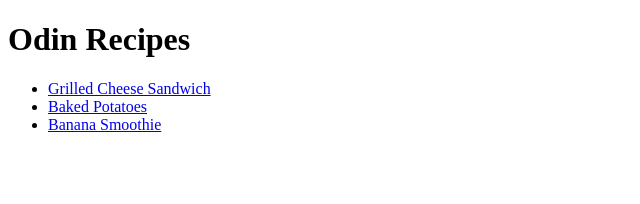
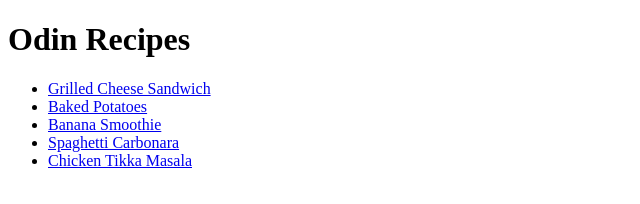
Before and after one commit to wendellpatual/odin-recipes, a plain HTML site: page index.html in a window 1280 px wide. Shown: the whole page, without its empty margins (0-640 px from the left). Drawn offline with Linux system fonts and the light colour scheme.

Commit message:
Add two new recipes to the website

```diff
--- a/index.html
+++ b/index.html
@@ -13,6 +13,8 @@
 			<li><a href="recipes/grilledcheese_sandwich.html">Grilled Cheese Sandwich<a></li>
 			<li><a href="recipes/baked_potatoes.html">Baked Potatoes</a></li>
 			<li><a href="recipes/banana_smoothie.html">Banana Smoothie</a></li>
+			<li><a href="recipes/sp_carbonara.html">Spaghetti Carbonara</a></li>
+			<li><a href="recipes/chickenTk_masala.html">Chicken Tikka Masala</a></li>
 		</ul>
 	</body>
 </html>
```
